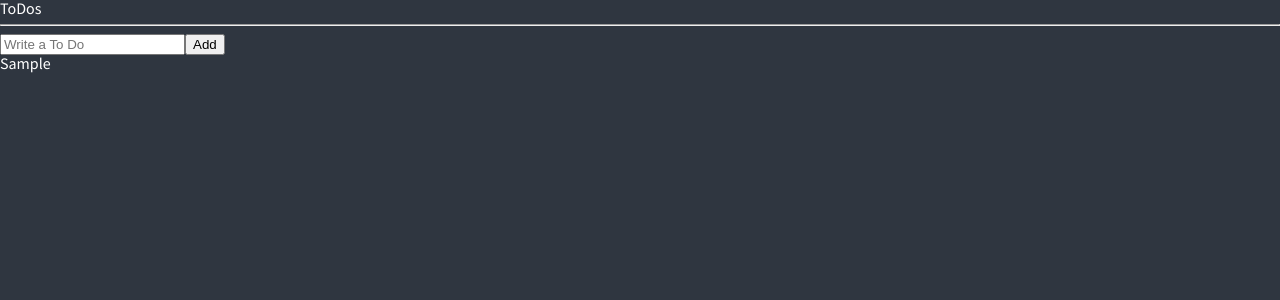
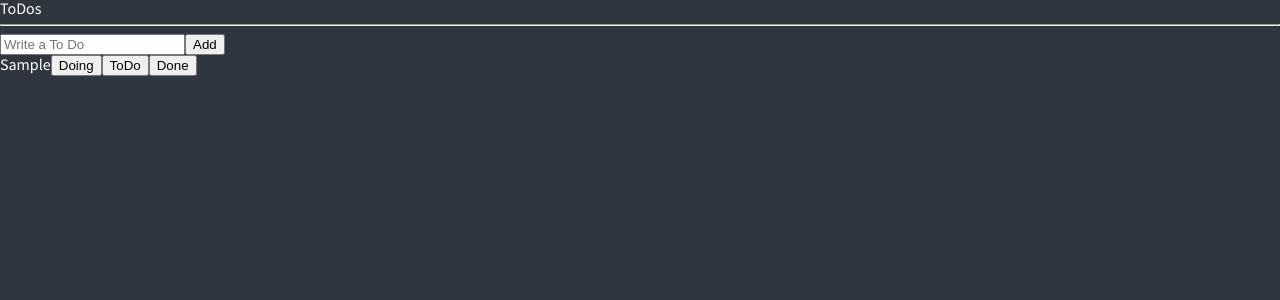
Before and after one commit to yeongminChae/React-Masterclass, a React (Create React App) app in the folder react-masterclass-TS/: page / in a window 1280 px wide. Both pictures are taken after typing "Sample" into the empty fields and a click on the button "Add". Shown: the top 300 px of the page. Built offline with nearby package versions, Linux system fonts and the light colour scheme.

Commit message:
chapter 4 : Refactoring the toDos

```diff
--- /dev/null
+++ b/react-masterclass-TS/src/atoms.tsx
@@ -0,0 +1,12 @@
+import { atom } from "recoil";
+
+export interface IToDo {
+  text: string;
+  category: "TODO" | "DOING" | "DONE";
+  id: number;
+}
+
+export const toDoState = atom<IToDo[]>({
+  key: "toDo",
+  default: [],
+});
--- /dev/null
+++ b/react-masterclass-TS/src/components/CreateToDo.tsx
@@ -0,0 +1,32 @@
+import { useForm } from "react-hook-form";
+import { useSetRecoilState } from "recoil";
+import { toDoState } from "../atoms";
+
+interface IForm {
+  toDo: string;
+}
+
+function CreateToDo() {
+  const setToDos = useSetRecoilState(toDoState);
+  const { register, handleSubmit, setValue } = useForm<IForm>();
+  const hadleValid = ({ toDo }: IForm) => {
+    setToDos((oldToDos) => [
+      { text: toDo, id: Date.now(), category: "TODO" },
+      ...oldToDos,
+    ]);
+    setValue("toDo", "");
+  };
+  return (
+    <form onSubmit={handleSubmit(hadleValid)}>
+      <input
+        {...register("toDo", {
+          required: "Please write ToDOs",
+        })}
+        placeholder="Write a To Do"
+      />
+      <button>Add </button>
+    </form>
+  );
+}
+
+export default CreateToDo;
--- /dev/null
+++ b/react-masterclass-TS/src/components/ToDo.tsx
@@ -0,0 +1,13 @@
+import { IToDo } from "../atoms";
+
+function ToDo({ text }: IToDo) {
+  return (
+    <li>
+      <span>{text}</span>
+      <button>Doing</button>
+      <button>ToDo</button>
+      <button>Done</button>
+    </li>
+  );
+}
+export default ToDo;
--- a/react-masterclass-TS/src/components/ToDoList.tsx
+++ b/react-masterclass-TS/src/components/ToDoList.tsx
@@ -1,54 +1,19 @@
-import { useForm } from "react-hook-form";
-import {
-  atom,
-  useRecoilState,
-  useRecoilValue,
-  useSetRecoilState,
-} from "recoil";
-
-interface IToDo {
-  text: string;
-  category: "TODO" | "DOING" | "DONE";
-  id: number;
-}
-
-interface IForm {
-  toDo: string;
-}
-
-const toDoState = atom<IToDo[]>({
-  key: "toDo",
-  default: [],
-});
+import { useRecoilValue } from "recoil";
+import { toDoState } from "../atoms";
+import CreateToDo from "./CreateToDo";
+import ToDo from "./ToDo";
 
 function ToDoList() {
-  // const valFn = useRecoilValue(toDoState); // get the value from the Atom
-  // const modFn = useSetRecoilState(toDoState); // modify the value of the Atom
-  const [toDos, setToDos] = useRecoilState(toDoState); // the combine those two codes valFn & modFn
-  const { register, handleSubmit, setValue } = useForm<IForm>();
-  const hadleValid = ({ toDo }: IForm) => {
-    setToDos((oldToDos) => [
-      { text: toDo, category: "TODO", id: Date.now() },
-      ...oldToDos,
-    ]);
-    setValue("toDo", "");
-  };
+  const toDos = useRecoilValue(toDoState);
   return (
     <div>
       <h1>ToDos</h1>
       <hr />
-      <form onSubmit={handleSubmit(hadleValid)}>
-        <input
-          {...register("toDo", {
-            required: "Please write ToDOs",
-          })}
-          placeholder="Write a To Do"
-        />
-        <button>Add </button>
-      </form>
+      <CreateToDo />
       <ul>
         {toDos.map((toDo) => (
-          <li key={toDo.id}>{toDo.text} </li>
+          // <ToDo text={toDo.text} category={toDo.category} id={toDo.id} />
+          <ToDo key={toDo.id} {...toDo} />
         ))}
       </ul>
     </div>
```
